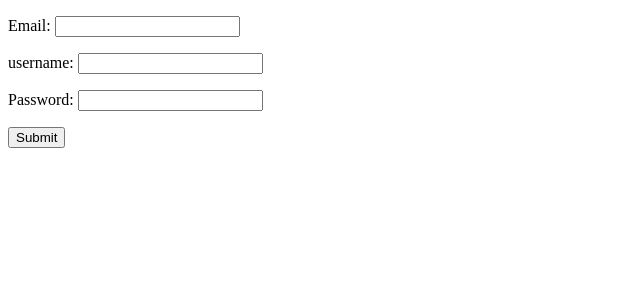
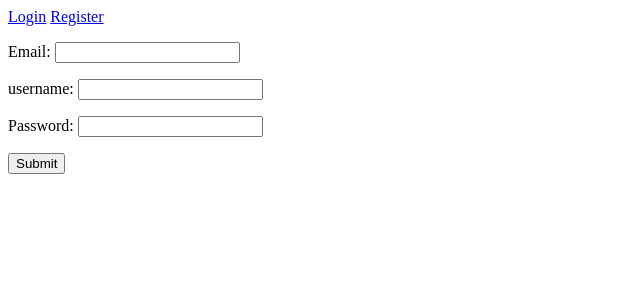
Before and after one commit to fyaretskiy/website, a Django app: page /registration in a window 1280 px wide. Shown: the top 300 px of the page, without its empty margins (0-640 px from the left). Run offline with Django 3.2, Linux system fonts and the light colour scheme.

Commit message:
Added login, logout and cookies.

```diff
--- a/shopping/items/urls.py
+++ b/shopping/items/urls.py
@@ -1,7 +1,6 @@
-from .views import ItemsView, AddItemView, DeleteItemView
-
 from django.conf.urls import url
 
+from .views import AddItemView, DeleteItemView, ItemsView
 
 urlpatterns = [
     url(r'^$', ItemsView.as_view(), name='home'),
--- a/shopping/items/views.py
+++ b/shopping/items/views.py
@@ -1,7 +1,8 @@
+from django.http import HttpResponseRedirect
+from django.shortcuts import reverse
 from django.views.generic.list import ListView, View
-from django.shortcuts import reverse
+
 from items.models import Item
-from django.http import HttpResponseRedirect
 
 
 class ItemsView(ListView):
--- a/shopping/manage.py
+++ b/shopping/manage.py
@@ -11,7 +11,7 @@ if __name__ == "__main__":
         # issue is really that Django is missing to avoid masking other
         # exceptions on Python 2.
         try:
-            import django
+            import django  # noqa
         except ImportError:
             raise ImportError(
                 "Couldn't import Django. Are you sure it's installed and "
--- a/shopping/shopping/settings.py
+++ b/shopping/shopping/settings.py
@@ -116,5 +116,5 @@ PASSWORD_HASHERS = [
     'django.contrib.auth.hashers.BCryptPasswordHasher',
 ]
 
-from .local import *
-from .secrets import *
+from .local import *  # noqa
+from .secrets import *  # noqa
--- a/shopping/shopping/urls.py
+++ b/shopping/shopping/urls.py
@@ -1,6 +1,6 @@
-from django.conf.urls import url, include
+from django.conf import settings
+from django.conf.urls import include, url
 from django.contrib import admin
-from django.conf import settings
 
 urlpatterns = [
     url(r'^admin/', admin.site.urls),
--- a/shopping/templates/base.html
+++ b/shopping/templates/base.html
@@ -5,6 +5,15 @@
     <title>Title</title>
 </head>
 <body>
+    <div>
+        {% if user.is_authenticated %}
+            <a href="{% url 'user:logout' %}">Logout</a>
+        {% else %}
+            <a href="{% url 'user:login' %}">Login</a>
+            <a href="{% url 'user:registration' %}">Register</a>
+        {% endif %}
+    </div>
+
     {% block body %}
     {% endblock body %}
 </body>
--- a/shopping/user/forms.py
+++ b/shopping/user/forms.py
@@ -1,7 +1,35 @@
 from django import forms
+from django.contrib.auth import authenticate, login
+
+from user.models import User
 
 
 class UserRegistrationForm(forms.Form):
     email = forms.EmailField(label='Email')
     username = forms.CharField(label='username', max_length=20)
     password = forms.CharField(widget=forms.PasswordInput())
+
+    def create_user(self):
+        data = self.cleaned_data
+
+        User.objects.create_user(username=data['username'],
+                                 email=data['email'],
+                                 password=data['password'])
+
+
+class UserLoginForm(forms.Form):
+
+    username = forms.CharField(label='username')
+    password = forms.CharField(widget=forms.PasswordInput())
+
+    def login_user(self, request):
+        username = str(request.POST['username'])
+        password = str(request.POST['password'])
+
+        user = authenticate(username=username, password=password)
+
+        if user is not None:
+            login(request, user)
+            request.session['test'] = 'test'
+        else:
+            pass
--- a/shopping/user/models.py
+++ b/shopping/user/models.py
@@ -1,7 +1,7 @@
+from django.contrib.auth.models import User as UserModel
 from django.db import models
-from django.contrib.auth.models import User as UserModel
 
-from items.models import UserPurchasedItem, UserShoppingListItem, Item
+from items.models import Item, UserPurchasedItem, UserShoppingListItem
 
 
 class User(UserModel):
--- a/shopping/user/templates/user/login.html
+++ b/shopping/user/templates/user/login.html
@@ -1,5 +1,9 @@
 {% extends 'base.html' %}
 
 {% block body %}
-    {{ form }}
+    <form method="post" action="{% url 'user:login' %}">
+        {{ form.as_p }}
+    <button type="submit">Login</button>
+    {% csrf_token %}
+    </form>
 {% endblock body %}
--- a/shopping/user/urls.py
+++ b/shopping/user/urls.py
@@ -1,6 +1,9 @@
-from django.conf.urls import url, include
-from .views import UserRegistrationView
+from django.conf.urls import url
+
+from .views import LoginView, LogoutView, UserRegistrationView
 
 urlpatterns = [
     url(r'^registration', UserRegistrationView.as_view(), name='registration'),
+    url(r'^logout$', LogoutView.as_view(), name='logout'),
+    url(r'^login$', LoginView.as_view(), name='login'),
 ]
--- a/shopping/user/views.py
+++ b/shopping/user/views.py
@@ -1,7 +1,9 @@
-from django.views.generic.edit import FormView, CreateView
+from django.contrib.auth import logout
+from django.http import HttpResponseRedirect
 from django.shortcuts import reverse
-from .forms import UserRegistrationForm
-from .models import User
+from django.views.generic.edit import FormView, View
+
+from .forms import UserLoginForm, UserRegistrationForm
 
 
 class UserRegistrationView(FormView):
@@ -10,9 +12,22 @@ class UserRegistrationView(FormView):
     success_url = reverse('items:home')
 
     def form_valid(self, form):
-        data = form.cleaned_data
-        User.objects.create_user(username=data['username'],
-                                 email=data['email'],
-                                 password=data['password'])
+        form.create_user()
+        return super().form_valid(form)
 
-        super().form_valid(form)
+
+class LogoutView(View):
+
+    def dispatch(self, request, *args, **kwargs):
+        logout(request)
+        return HttpResponseRedirect(reverse('items:home'))
+
+
+class LoginView(FormView):
+    form_class = UserLoginForm
+    success_url = reverse('items:home')
+    template_name = 'user/login.html'
+
+    def form_valid(self, form):
+        form.login_user(self.request)
+        return super().form_valid(form)
```
Also changed, not shown: shopping/items/models.py (line endings or trailing spaces).
